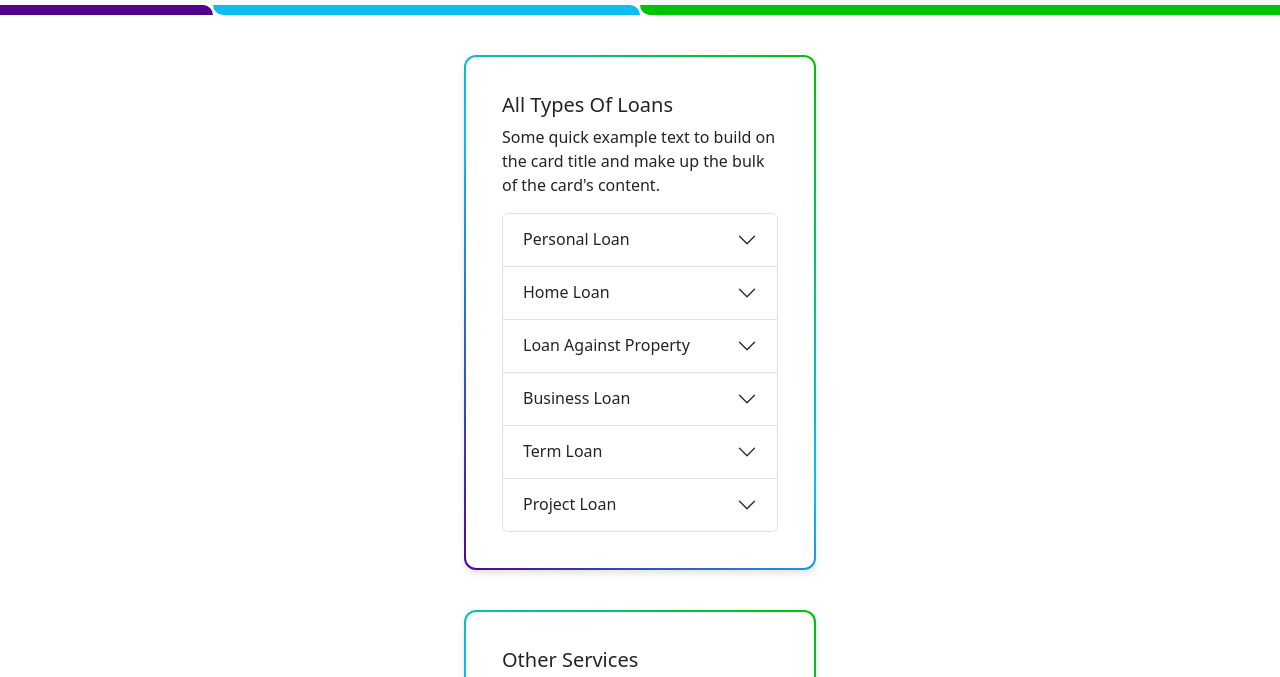
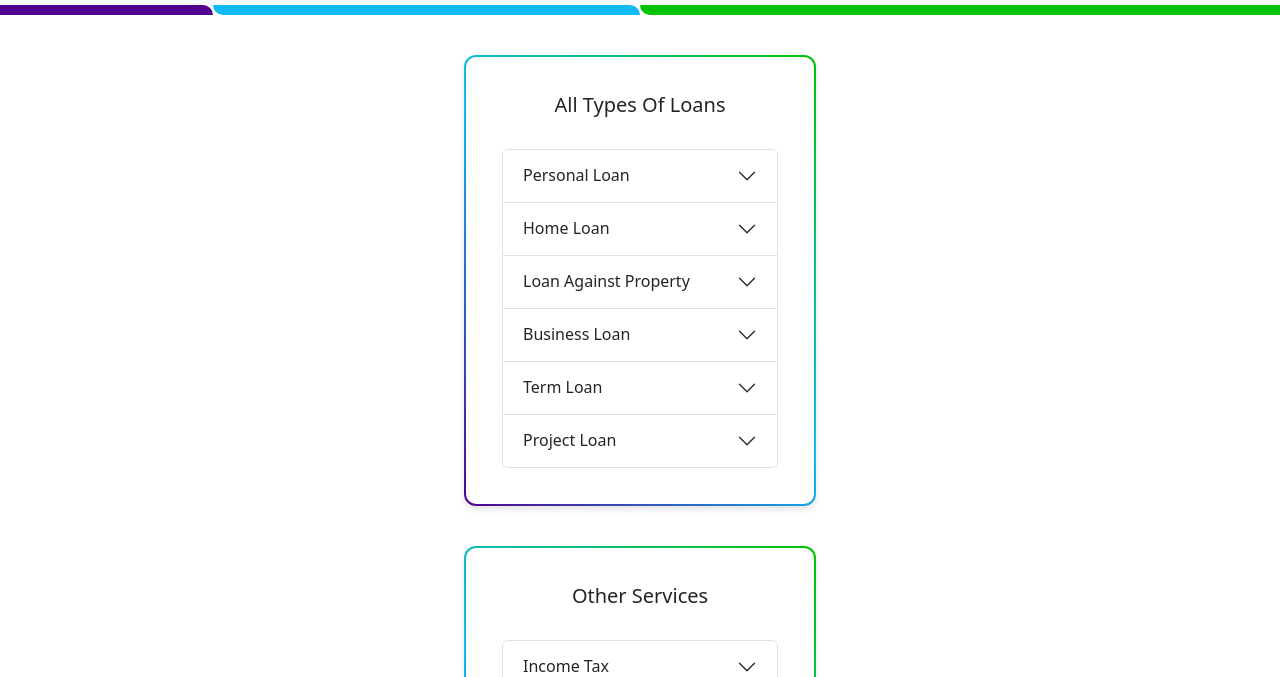
Before and after one commit to Sakib-Dalal/SS-Finance-Investments-Web-Site, a plain HTML site: page index.html in a window 1280 px wide. Shown: the part 59-736 px from the top of the page. Drawn offline with nearby package versions, Linux system fonts and the light colour scheme.

Commit message:
13 Dec 2024 12:30

```diff
--- a/index.html
+++ b/index.html
@@ -44,10 +44,10 @@
         <div class="card-div">
             <div class="card" style="width: 22rem;">
                 <div class="card-body">
-                    <h5 class="card-title">All Types Of Loans</h5>
+                    <h5 class="card-title" style="text-align: center;">All Types Of Loans</h5>
                     <!-- <h6 class="card-subtitle mb-2 text-body-secondary">Card subtitle</h6> -->
-                    <p class="card-text">Some quick example text to build on the card title and make up the bulk of the card's content.</p>
                     <!-- All types of loan categories -->
+                    <br>
                     <div class="accordion" id="accordionExample">
                         <div class="accordion-item">
                           <h2 class="accordion-header">
@@ -159,7 +159,8 @@
             <!-- Card 2 -->
             <div class="card" style="width: 22rem;">
                 <div class="card-body">
-                    <h5 class="card-title">Other Services</h5>
+                    <h5 class="card-title" style="text-align: center;">Other Services</h5>
+                    <br>
                     <!-- <h6 class="card-subtitle mb-2 text-body-secondary">Card subtitle</h6> -->
                     <!-- other Services -->
                     <div class="accordion" id="accordionExample">
```
